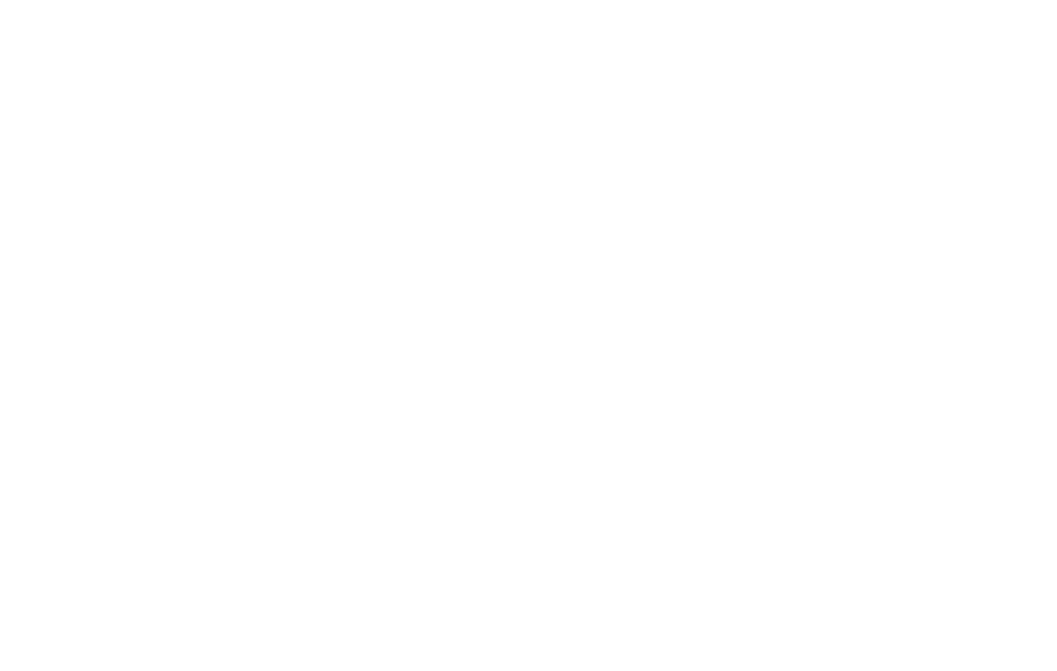
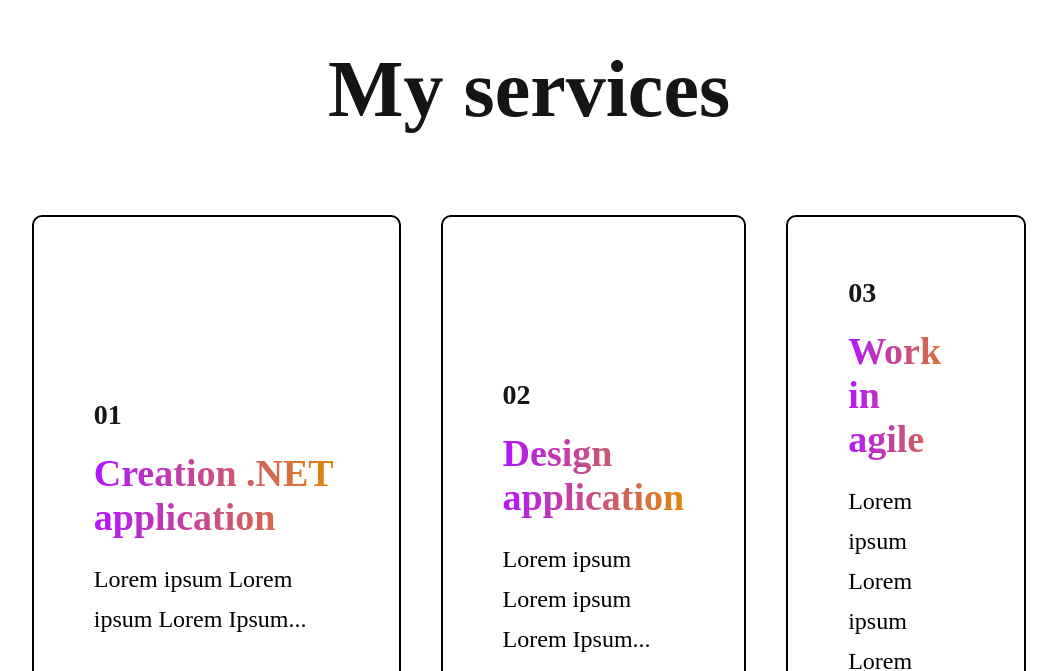
Before and after one commit to JeremyCPE/portfolio, a React (Vite) app: page / in a window 1280 px wide. Shown: the part 2129-2800 px from the top of the page, without its empty margins (111-1168 px from the left). Before the commit the page ends 2093 px from the top, so only its background shows below. Built offline with nearby package versions, Linux system fonts and the light colour scheme.

Commit message:
(feat) add Services component

```diff
--- a/src/App.jsx
+++ b/src/App.jsx
@@ -2,6 +2,7 @@
 import Navbar from './Components/Navbar/Navbar'
 import Hero from './Components/Hero/Hero'
 import About from './Components/About/About'
+import Services from './Components/Services/Services'
 
 
 const App = () => {
@@ -10,6 +11,7 @@
     <Navbar/>
     <Hero/>
     <About/>
+    <Services/>
     </div>
     )
 }
--- /dev/null
+++ b/src/Components/Services/Services.css
@@ -0,0 +1,76 @@
+.services{
+    display: flex;
+    flex-direction: column;
+    align-items: center;
+    justify-content: center;
+    gap:80px;
+    margin:80px 170px;
+}
+.services-title{
+    position: relative;
+}
+.services-title h1{
+    padding: 0px 30px;
+    font-size: 80px;
+    font-weight: 600;
+}
+.services-title img{
+    position: absolute;
+    bottom: 0;
+    right: 0;
+    z-index: -1;
+}
+
+.services-format{
+    display: flex;
+    flex-direction: column;
+    justify-content: center;
+    gap:20px;
+    padding:60px;
+    border-radius: 10px;
+    border:2px solid black;
+    transition:0.4s;
+    cursor:pointer
+}
+
+.services-container{
+    display:grid;
+    grid-template-columns: 1fr 1fr 1fr;
+    gap: 40px;
+    margin-bottom:80px;
+}
+
+.services-format h3{
+    font-size: 28px;
+    font-weight: 600;
+}
+
+.services-format h2{
+    font-size:38px;
+    font-weight: 800;
+    background: linear-gradient(270deg,#DF8908,#b415ff);
+    background-clip:text;
+    -webkit-background-clip:text;
+    -webkit-text-fill-color: transparent;
+}
+
+.services-format p{
+    color:black;
+    font-size: 24px;
+    line-height: 40px;
+    max-width:300px;
+}
+
+.services-readmore{
+    display:flex;
+    gap:20px;
+    align-items: center;
+    margin-top:20px;
+}
+
+.services-format:hover{
+    border:2px solid #ff00ff;
+    background-image: linear-gradient(270deg,rgb(196, 190, 190),rgb(167, 163, 163) );
+    transform:scale(1.05);
+    transition:0.4s
+}
--- /dev/null
+++ b/src/Components/Services/Services.jsx
@@ -0,0 +1,29 @@
+import './Services.css'
+import Services_Data from '../../assets/services_data'
+import arrow_icon from '../../assets/arrow_icon.svg'
+
+const Services = () => {
+  return (
+    <div className="services">
+        <div className="services-title">
+            <h1>My services</h1>
+            <img src="" alt="" />
+        </div>
+        <div className="services-container">
+        {Services_Data.map((service,index) => {
+            return <div key={index} className="services-format">
+                <h3>{service.s_no}</h3>
+                <h2>{service.s_name}</h2>
+                <p>{service.s_desc}</p>
+                <div className="services-readmore">
+                    <p>Read more</p>
+                    <img src={arrow_icon} alt="" />
+                </div>
+            </div>
+        })};
+        </div>
+    </div>
+    )
+}
+
+export default Services
--- /dev/null
+++ b/src/assets/services_data.js
@@ -0,0 +1,34 @@
+const Services_Data = [
+    {
+        s_no:"01",
+        s_name:"Creation .NET application",
+        s_desc:"Lorem ipsum Lorem ipsum Lorem Ipsum..."
+    },
+    {
+        s_no:"02",
+        s_name:"Design application",
+        s_desc:"Lorem ipsum Lorem ipsum Lorem Ipsum..."
+    },
+    {
+        s_no:"03",
+        s_name:"Work in agile",
+        s_desc:"Lorem ipsum Lorem ipsum Lorem Ipsum..."
+    },
+    {
+        s_no:"04",
+        s_name:"Software developpement",
+        s_desc:"Lorem ipsum Lorem ipsum Lorem Ipsum..."
+    },
+    {
+        s_no:"05",
+        s_name:"DevOps",
+        s_desc:"Lorem ipsum Lorem ipsum Lorem Ipsum..."
+    },
+    {
+        s_no:"06",
+        s_name:"Scrum Master",
+        s_desc:"Lorem ipsum Lorem ipsum Lorem Ipsum..."
+    },
+]
+
+export default Services_Data
```
Also changed, not shown: src/assets/arrow_icon.svg (added).
